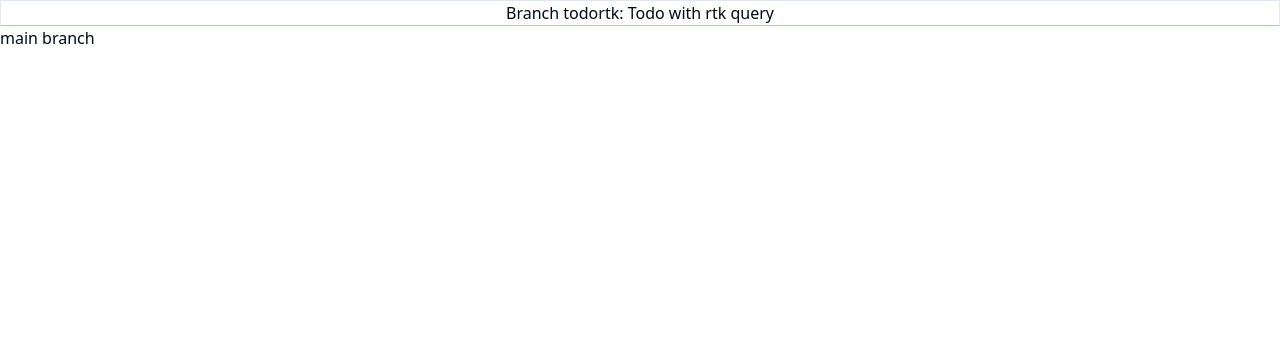
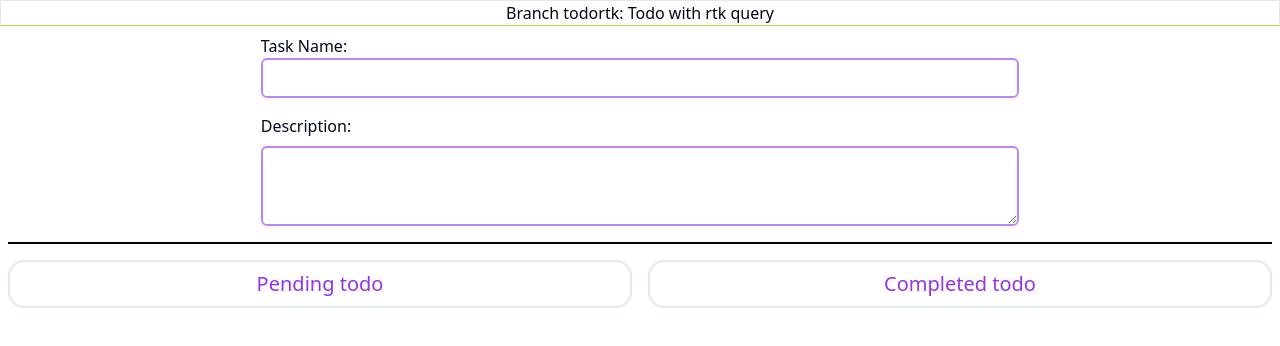
Before and after one commit to hasankarim18/todo, a React (Vite) app: page / in a window 1280 px wide. Shown: the top 346 px of the page. Built offline with nearby package versions, Linux system fonts and the light colour scheme.

Commit message:
skeleton ui

```diff
--- a/package.json
+++ b/package.json
@@ -10,6 +10,7 @@
     "preview": "vite preview"
   },
   "dependencies": {
+    "@radix-ui/react-separator": "^1.1.0",
     "@reduxjs/toolkit": "^2.2.6",
     "class-variance-authority": "^0.7.0",
     "clsx": "^2.1.1",
--- a/src/App.tsx
+++ b/src/App.tsx
@@ -1,4 +1,5 @@
 import "./App.css";
+import Todo from "./pages/Todo";
 
 function App() {
   // const [count, setCount] = useState(0);
@@ -9,7 +10,7 @@ function App() {
         <h1 className="text-center border-b-lime-400 border">
           Branch todortk: Todo with rtk query
         </h1>
-        main branch
+        <Todo />
       </div>
     </div>
   );
--- /dev/null
+++ b/src/components/constants/dummyState.ts
@@ -0,0 +1,74 @@
+import { TTodoState } from "../types/types";
+
+export const dummyState: TTodoState[] = [
+  {
+    id: "a1b2c3",
+    title: "Buy groceries",
+    description: "Milk, Bread, Eggs, Butter",
+    isCompleted: false,
+    priority: "moderate",
+  },
+  {
+    id: "d4e5f6",
+    title: "Call mom",
+    description: "Check in and see how she's doing",
+    isCompleted: true,
+    priority: "high",
+  },
+  {
+    id: "g7h8i9",
+    title: "Finish project report",
+    description: "Complete the report for the Q2 project",
+    isCompleted: true,
+    priority: "high",
+  },
+  {
+    id: "j0k1l2",
+    title: "Book dentist appointment",
+    description: "Schedule a cleaning appointment",
+    isCompleted: false,
+    priority: "low",
+  },
+  {
+    id: "m3n4o5",
+    title: "Plan weekend trip",
+    description: "Decide on a destination and book accommodations",
+    isCompleted: false,
+    priority: "moderate",
+  },
+  {
+    id: "p6q7r8",
+    title: "Clean the house",
+    description: "Vacuum, dust, and mop all rooms",
+    isCompleted: true,
+    priority: "moderate",
+  },
+  {
+    id: "s9t0u1",
+    title: "Read a book",
+    description: "Finish reading 'The Great Gatsby'",
+    isCompleted: false,
+    priority: "low",
+  },
+  {
+    id: "v2w3x4",
+    title: "Exercise",
+    description: "Go for a 30-minute run",
+    isCompleted: true,
+    priority: "high",
+  },
+  {
+    id: "y5z6a7",
+    title: "Reply to emails",
+    description: "Respond to all pending work emails",
+    isCompleted: false,
+    priority: "moderate",
+  },
+  {
+    id: "b8c9d0",
+    title: "Prepare dinner",
+    description: "Cook spaghetti and meatballs",
+    isCompleted: true,
+    priority: "low",
+  },
+];
--- /dev/null
+++ b/src/components/todo/AddTodo.tsx
@@ -0,0 +1,38 @@
+import { Input } from "../ui/input";
+import { Textarea } from "../ui/textarea";
+
+const AddTodo = () => {
+  return (
+    <div>
+      <div className="flex justify-center">
+        <form action="" className="w-full md:w-[80%] lg:w-[60%]">
+          <div className="grid grid-cols-12 items-center mb-4 ">
+            <label className="col-span-12 md:col-span-12" htmlFor="todotitle">
+              Task Name:
+            </label>
+            <Input
+              type="text"
+              id="todotitle"
+              className="border-2 col-span-12 md:col-span-12 p-4 border-purple-400 focus-visible:ring-2 focus-visible:ring-purple-400 focus-visible:ring-offset-0 "
+            />
+          </div>
+          <div className="grid gap-2 grid-cols-12 items-center ">
+            <label
+              className="col-span-12 md:col-span-12"
+              htmlFor="tododescription"
+            >
+              Description:
+            </label>
+            <Textarea
+              id="tododescription"
+              className="border-2 col-span-12 md:col-span-12 p-4 border-purple-400 focus-visible:ring-2 focus-visible:ring-purple-400 focus-visible:ring-offset-0 "
+            />
+          </div>
+          <div></div>
+        </form>
+      </div>
+    </div>
+  );
+};
+
+export default AddTodo;
--- /dev/null
+++ b/src/components/todo/TodoCard.tsx
@@ -0,0 +1,5 @@
+const TodoCard = () => {
+  return <div>todo card</div>;
+};
+
+export default TodoCard;
--- /dev/null
+++ b/src/components/todo/TodoContainer.tsx
@@ -0,0 +1,23 @@
+import { Separator } from "@radix-ui/react-separator";
+import AddTodo from "./AddTodo";
+
+const TodoContainer = () => {
+  return (
+    <div className="p-2">
+      <AddTodo />
+      <Separator className="border-b-black border-b-2 my-4" />
+      <div className="grid  grid-cols-2 gap-4">
+        <div className="col-span-2 md:col-span-1 border-2 p-2 rounded-2xl">
+          <h2 className="text-center text-xl text-purple-600">Pending todo</h2>
+        </div>
+        <div className="col-span-2 md:col-span-1 border-2 p-2 rounded-2xl">
+          <h2 className="text-center text-xl text-purple-600">
+            Completed todo
+          </h2>
+        </div>
+      </div>
+    </div>
+  );
+};
+
+export default TodoContainer;
--- /dev/null
+++ b/src/components/ui/input.tsx
@@ -0,0 +1,25 @@
+import * as React from "react"
+
+import { cn } from "@/lib/utils"
+
+export interface InputProps
+  extends React.InputHTMLAttributes<HTMLInputElement> {}
+
+const Input = React.forwardRef<HTMLInputElement, InputProps>(
+  ({ className, type, ...props }, ref) => {
+    return (
+      <input
+        type={type}
+        className={cn(
+          "flex h-10 w-full rounded-md border border-input bg-background px-3 py-2 text-sm ring-offset-background file:border-0 file:bg-transparent file:text-sm file:font-medium placeholder:text-muted-foreground focus-visible:outline-none focus-visible:ring-2 focus-visible:ring-ring focus-visible:ring-offset-2 disabled:cursor-not-allowed disabled:opacity-50",
+          className
+        )}
+        ref={ref}
+        {...props}
+      />
+    )
+  }
+)
+Input.displayName = "Input"
+
+export { Input }
--- /dev/null
+++ b/src/components/ui/separator.tsx
@@ -0,0 +1,29 @@
+import * as React from "react"
+import * as SeparatorPrimitive from "@radix-ui/react-separator"
+
+import { cn } from "@/lib/utils"
+
+const Separator = React.forwardRef<
+  React.ElementRef<typeof SeparatorPrimitive.Root>,
+  React.ComponentPropsWithoutRef<typeof SeparatorPrimitive.Root>
+>(
+  (
+    { className, orientation = "horizontal", decorative = true, ...props },
+    ref
+  ) => (
+    <SeparatorPrimitive.Root
+      ref={ref}
+      decorative={decorative}
+      orientation={orientation}
+      className={cn(
+        "shrink-0 bg-border",
+        orientation === "horizontal" ? "h-[1px] w-full" : "h-full w-[1px]",
+        className
+      )}
+      {...props}
+    />
+  )
+)
+Separator.displayName = SeparatorPrimitive.Root.displayName
+
+export { Separator }
--- /dev/null
+++ b/src/components/ui/textarea.tsx
@@ -0,0 +1,24 @@
+import * as React from "react"
+
+import { cn } from "@/lib/utils"
+
+export interface TextareaProps
+  extends React.TextareaHTMLAttributes<HTMLTextAreaElement> {}
+
+const Textarea = React.forwardRef<HTMLTextAreaElement, TextareaProps>(
+  ({ className, ...props }, ref) => {
+    return (
+      <textarea
+        className={cn(
+          "flex min-h-[80px] w-full rounded-md border border-input bg-background px-3 py-2 text-sm ring-offset-background placeholder:text-muted-foreground focus-visible:outline-none focus-visible:ring-2 focus-visible:ring-ring focus-visible:ring-offset-2 disabled:cursor-not-allowed disabled:opacity-50",
+          className
+        )}
+        ref={ref}
+        {...props}
+      />
+    )
+  }
+)
+Textarea.displayName = "Textarea"
+
+export { Textarea }
--- /dev/null
+++ b/src/hooks/hooks.ts
@@ -0,0 +1,6 @@
+import { useDispatch, useSelector } from "react-redux";
+import type { AppDispatch, RootState } from "../redux/store";
+
+// Use throughout your app instead of plain `useDispatch` and `useSelector`
+export const useAppDispatch = useDispatch.withTypes<AppDispatch>();
+export const useAppSelector = useSelector.withTypes<RootState>();
--- /dev/null
+++ b/src/pages/Todo.tsx
@@ -0,0 +1,11 @@
+import TodoContainer from "../components/todo/TodoContainer";
+
+const Todo = () => {
+  return (
+    <div>
+      <TodoContainer />
+    </div>
+  );
+};
+
+export default Todo;
```
Also changed, not shown: 1 other file (tests, documents, lock files or other folders).
